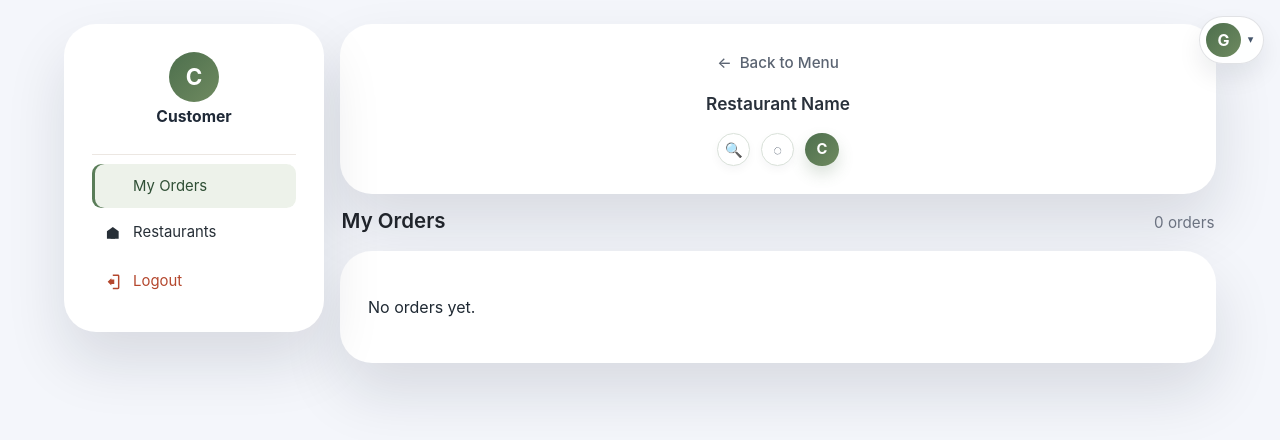
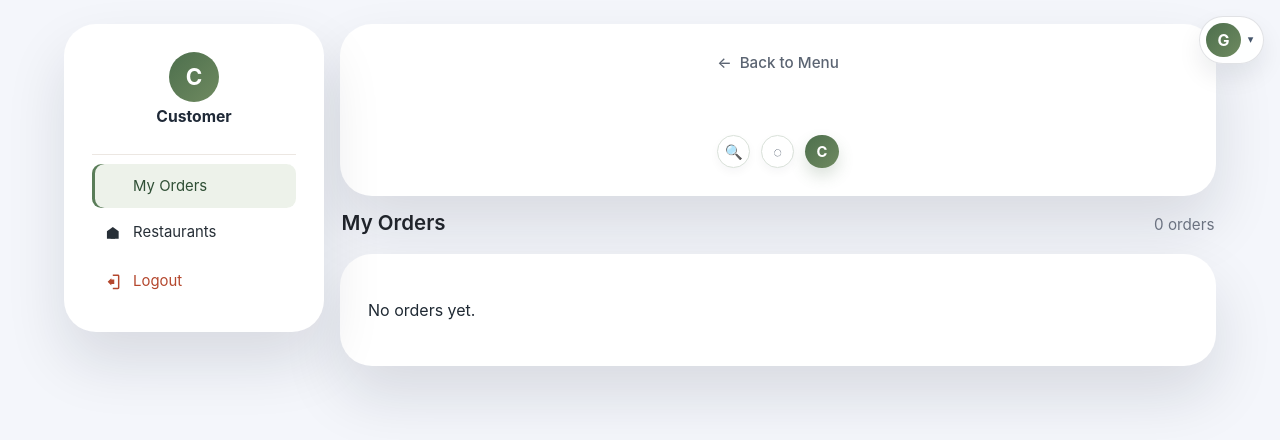
Before and after one commit to gbhandaru/go2pik-frontend, a React (Vite) app: page /orders in a window 1280 px wide. Shown: the top 440 px of the page. Built offline with nearby package versions, Linux system fonts and the light colour scheme.

Commit message:
UI_CHANGES_16

```diff
--- a/src/components/customer/CustomerProfileMenu.jsx
+++ b/src/components/customer/CustomerProfileMenu.jsx
@@ -10,13 +10,13 @@ import {
 import { getCustomerDisplayName, getCustomerInitial } from '../../utils/customerIdentity.js';
 
 export default function CustomerProfileMenu() {
-  const { user, logout, isAuthenticated } = useAuth();
+  const { user, logout, isAuthenticated, loading } = useAuth();
   const navigate = useNavigate();
   const [open, setOpen] = useState(false);
   const menuRef = useRef(null);
 
-  const storedProfile = useMemo(() => getStoredProfile(), []);
-  const profileSource = user || storedProfile || null;
+  const storedProfile = getStoredProfile();
+  const profileSource = user || (loading ? storedProfile : null);
   const customerName = useMemo(() => getCustomerDisplayName(profileSource), [profileSource]);
   const customerInitial = useMemo(() => getCustomerInitial(profileSource), [profileSource]);
   const hasCustomerSession = Boolean(isAuthenticated || profileSource);
@@ -112,7 +112,7 @@ export default function CustomerProfileMenu() {
                 onClick={() => {
                   setCustomerGuestAccess(true);
                   setOpen(false);
-                  navigate('/home');
+                  navigate('/home', { replace: true });
                 }}
               >
                 <span className="customer-profile-menu__icon" aria-hidden="true">
--- a/src/pages/OrdersPage.jsx
+++ b/src/pages/OrdersPage.jsx
@@ -90,9 +90,7 @@ export default function OrdersPage() {
               <span aria-hidden="true">←</span>
               <span>Back to Menu</span>
             </button>
-            <div className="customer-orders-topbar__title">
-              <h1>Restaurant Name</h1>
-            </div>
+            <div className="customer-orders-topbar__title" aria-hidden="true" />
             <div className="customer-orders-topbar__actions">
               <div className="customer-orders-topbar__chip" aria-hidden="true">
                 <span>🔍</span>
--- a/src/styles/globals.css
+++ b/src/styles/globals.css
@@ -326,18 +326,8 @@ img {
   text-align: center;
 }
 
-.customer-orders-topbar__title h1 {
-  margin: 0;
-  font-size: 1.08rem;
-  font-weight: 600;
-  color: #29313b;
-}
-
-.customer-orders-topbar__title p {
-  margin: 0.08rem 0 0;
-  color: #1f2937;
-  font-size: 1.02rem;
-  font-weight: 500;
+.customer-orders-topbar__title:empty {
+  min-height: 1.75rem;
 }
 
 .customer-orders-topbar__spacer {
```
Also changed, not shown: 5 other files (tests, documents, lock files or other folders).
